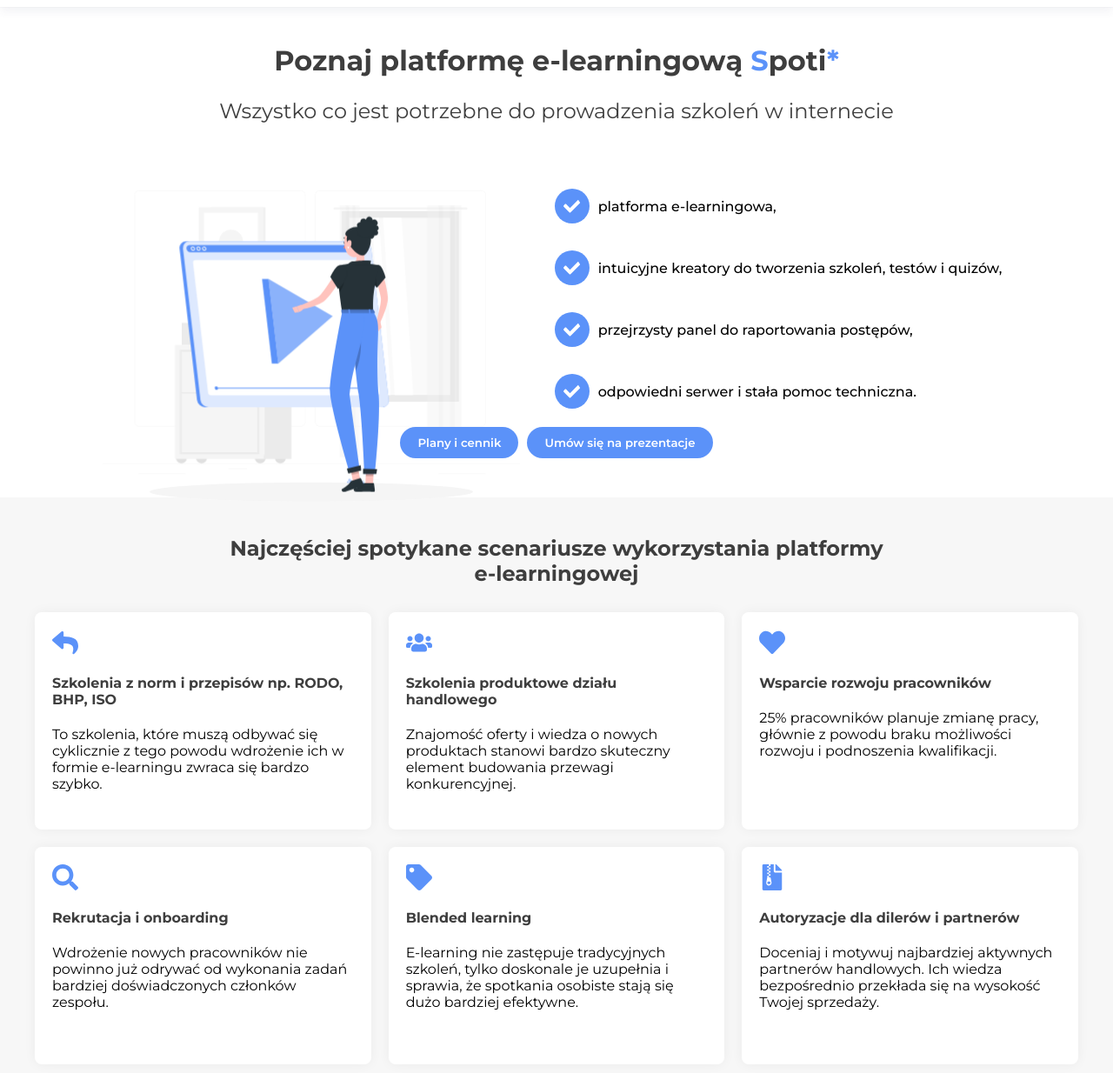
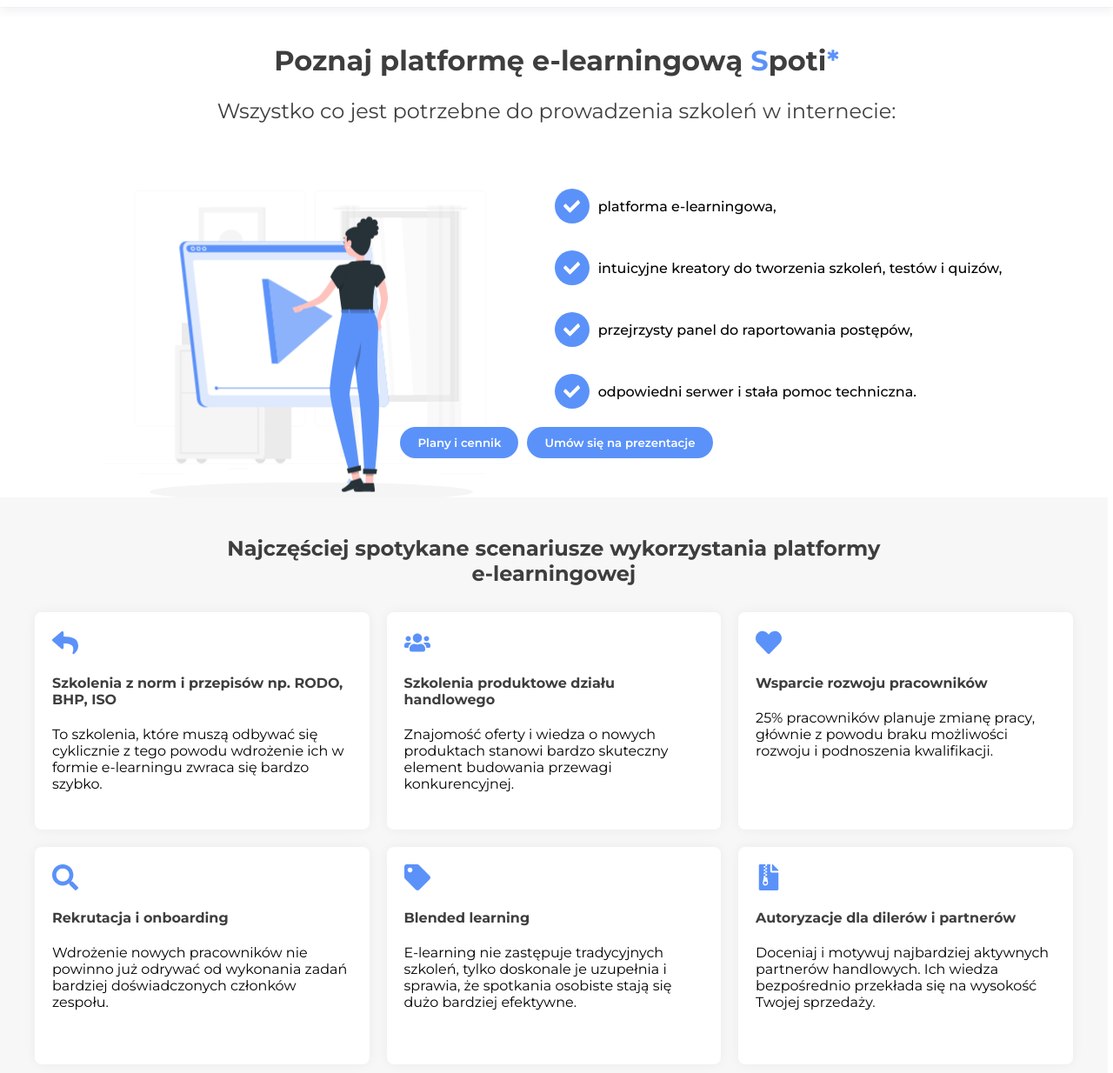
Before and after one commit to okwasniewski/spoti-landing-page, a Gatsby site: page / in a window 1280 px wide. Shown: the part 66-1300 px from the top of the page at 87% size. Built offline with nearby package versions, Linux system fonts and the light colour scheme; Gatsby itself is replaced by a stand-in of ours.

Commit message:
fix: spelling fixes:

```diff
--- a/src/components/navbar/index.tsx
+++ b/src/components/navbar/index.tsx
@@ -15,7 +15,7 @@
       file(relativePath: { eq: "logo.png" }) {
         childImageSharp {
           fixed(width: 150) {
-            ...GatsbyImageSharpFixed_withWebp
+            ...GatsbyImageSharpFixed_noBase64
           }
         }
       }
--- a/src/pages/index.tsx
+++ b/src/pages/index.tsx
@@ -149,7 +149,7 @@
         <span>S</span>poti<span>*</span>
       </h1>
       <p className="mainSubTitle">
-        Wszystko co jest potrzebne do prowadzenia szkoleń w internecie
+        Wszystko co jest potrzebne do prowadzenia szkoleń w internecie:
       </p>
       <div className="TopTwoColumns">
         <div onClick={() => setIsOpen(true)} className="svgWrapper">
--- a/src/scss/index.scss
+++ b/src/scss/index.scss
@@ -357,9 +357,12 @@
 .featuresWrapper {
   padding: 5px 40px 40px 40px;
   background-color: #f7f7f7;
-  width: 100vw;
-  margin-left: calc(50% - 50vw);
-  margin-right: calc(50% - 50vw);
+  width: 99.5vw;
+  position: relative;
+  left: 50%;
+  right: 50%;
+  margin-left: -50vw;
+  margin-right: -50vw;
 }
 .testimonialWrapper {
   margin: 20px 0px;
```
